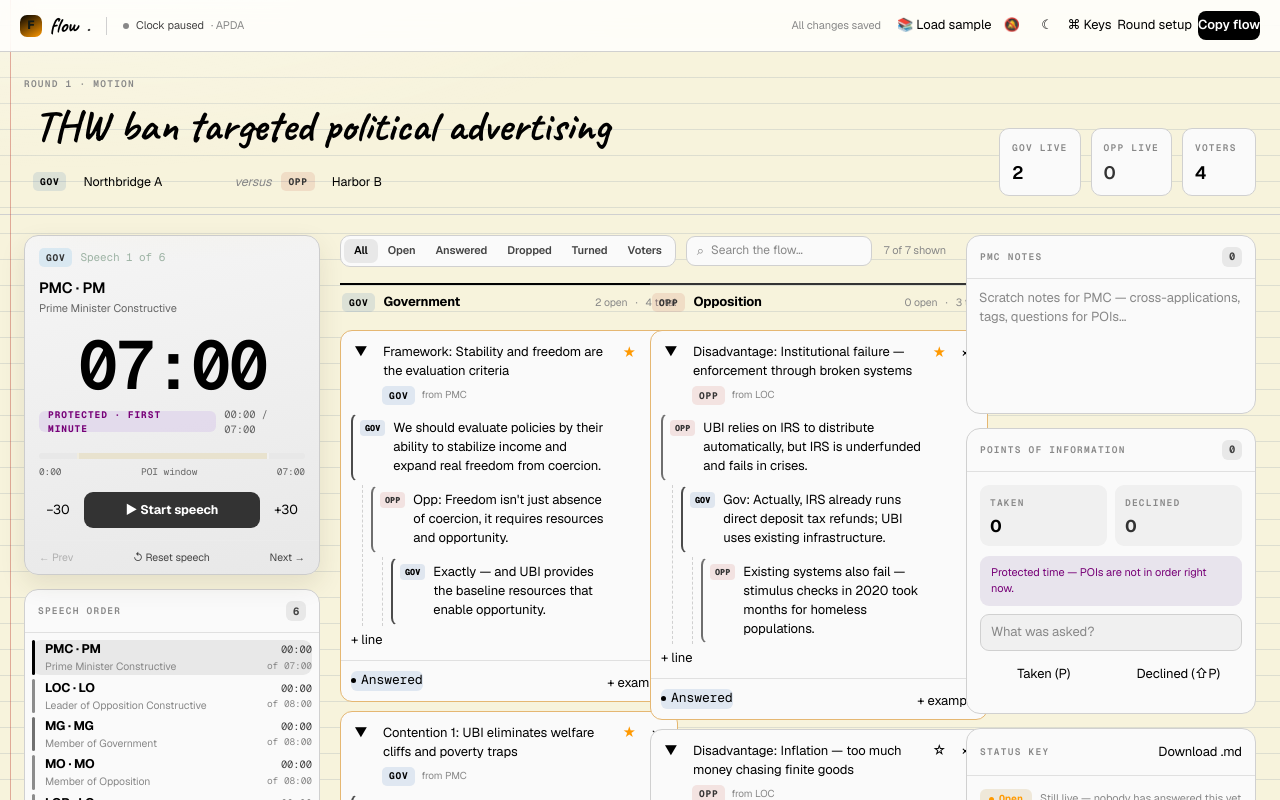
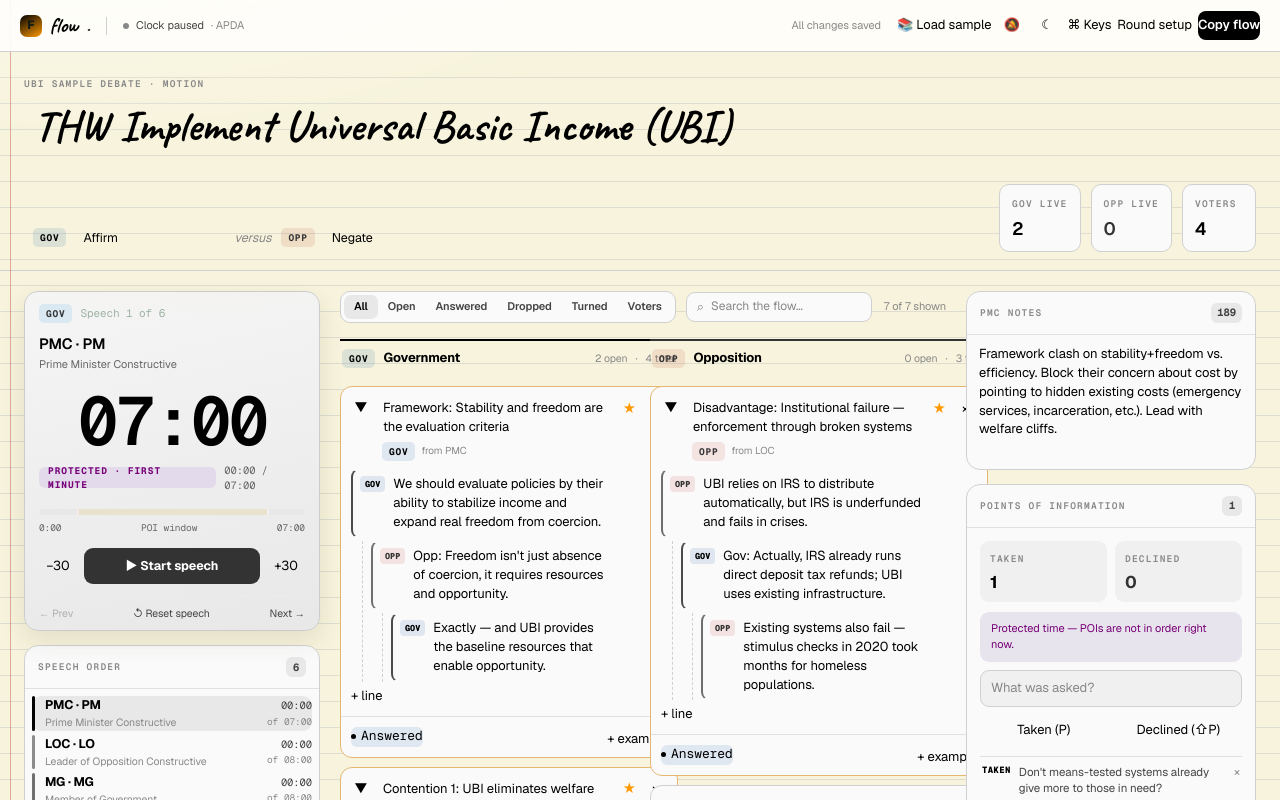
Before and after one commit to AritraRoy0/flow, a Next.js app: page / in a window 1280 px wide. Shown: the top 800 px of the page. Built offline with nearby package versions, Linux system fonts and the light colour scheme.

Commit message:
Landing page V4

```diff
--- a/app/page.tsx
+++ b/app/page.tsx
@@ -1709,11 +1709,12 @@ function ArgumentCard({
 /* ------------------------------------------------------------------ */
 
 export default function Home() {
+  const sample = sampleUBIDebate();
   const [theme, setTheme] = useState<Theme>("light");
-  const [motion, setMotion] = useState("THW ban targeted political advertising");
-  const [govTeam, setGovTeam] = useState("Northbridge A");
-  const [oppTeam, setOppTeam] = useState("Harbor B");
-  const [roundLabel, setRoundLabel] = useState("Round 1");
+  const [motion, setMotion] = useState(sample.motion);
+  const [govTeam, setGovTeam] = useState(sample.govTeam);
+  const [oppTeam, setOppTeam] = useState(sample.oppTeam);
+  const [roundLabel, setRoundLabel] = useState(sample.roundLabel);
   const [grace, setGrace] = useState(DEFAULT_GRACE);
 
   const [speeches, setSpeeches] = useState<Speech[]>(makeSpeeches);
@@ -1721,9 +1722,9 @@ export default function Home() {
   const [running, setRunning] = useState(false);
   const [now, setNow] = useState(() => Date.now());
 
-  const [argumentsList, setArgumentsList] = useState<Argument[]>(starterArguments);
-  const [pois, setPois] = useState<Poi[]>([]);
-  const [notes, setNotes] = useState<Record<string, string>>({});
+  const [argumentsList, setArgumentsList] = useState<Argument[]>(sample.arguments);
+  const [pois, setPois] = useState<Poi[]>(sample.pois);
+  const [notes, setNotes] = useState<Record<string, string>>(sample.notes);
 
   const [filter, setFilter] = useState<Filter>("all");
   const [query, setQuery] = useState("");
```
